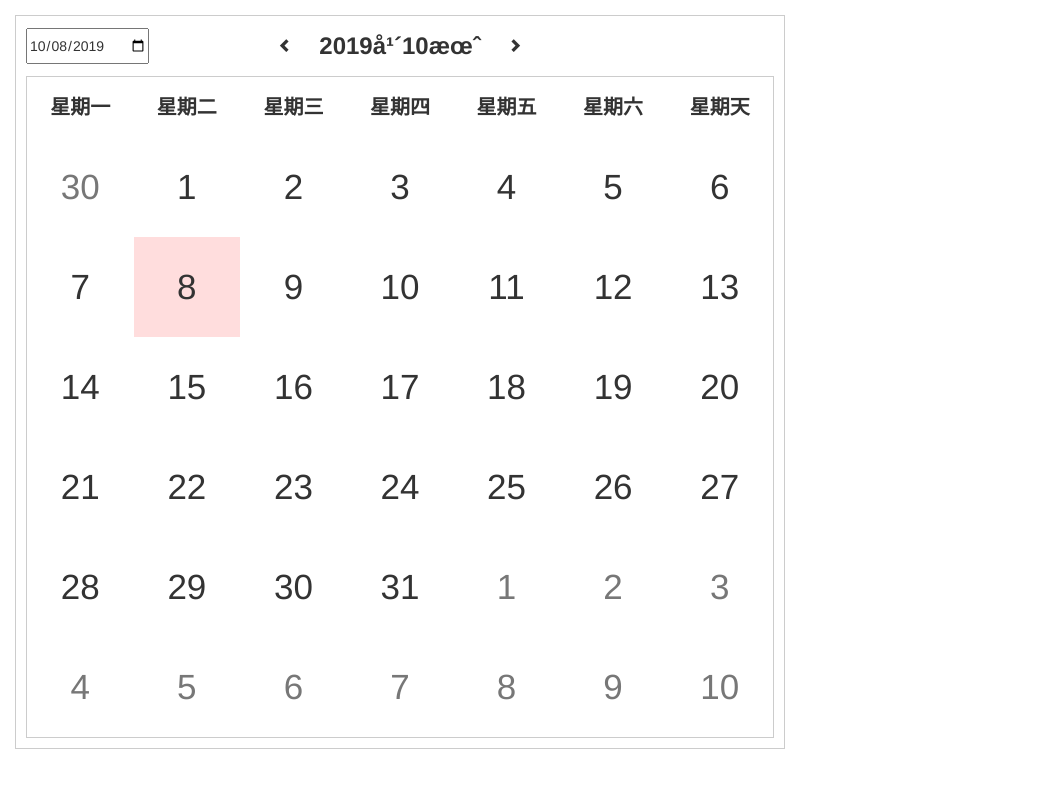
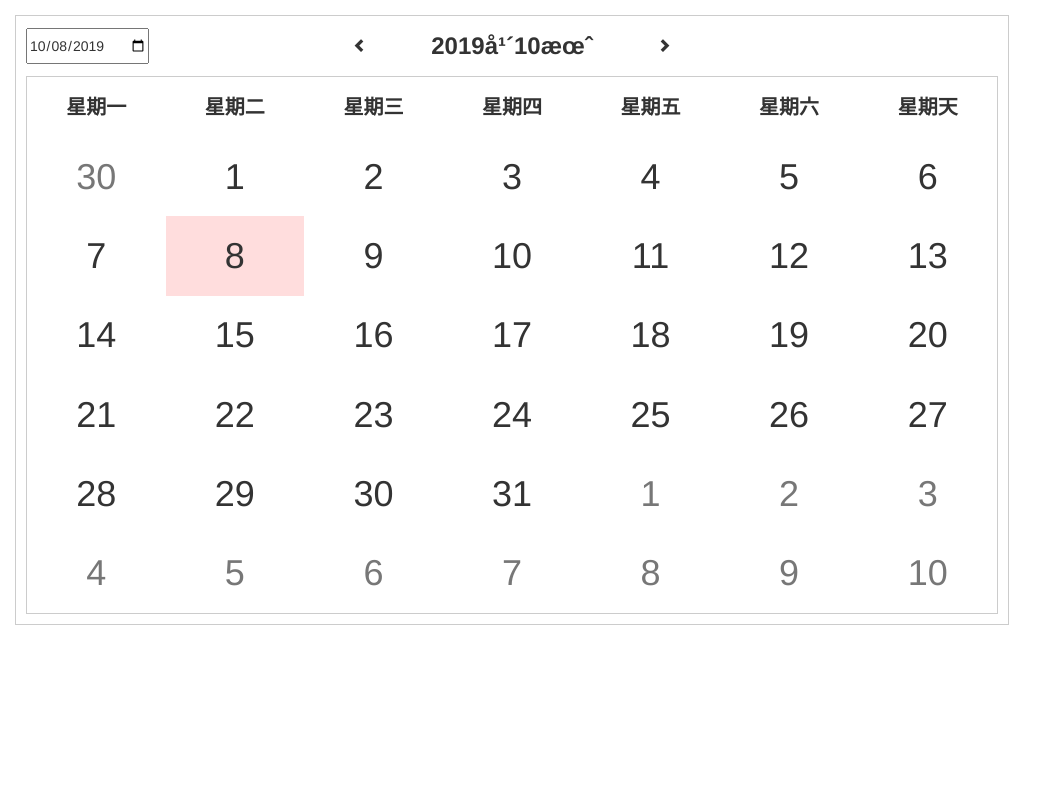
Before and after one commit to hqyaimer/Calendar, a plain HTML site: page index.html in a window 1280 px wide. Shown: the whole page, without its empty margins (0-1057 px from the left). Drawn offline with nearby package versions, Linux system fonts and the light colour scheme.

Commit message:
calendar

```diff
--- a/calendar.css
+++ b/calendar.css
@@ -25,7 +25,6 @@
 }
 .calendar-container table>tbody td {
     width: 14.2857%;
-    height: 100px;
     cursor: pointer;
 }
 .calendar-container table>tbody td.prevtd, .calendar-container table>tbody td.nexttd {
--- a/calendar.js
+++ b/calendar.js
@@ -7,15 +7,19 @@
     };
     Calendar.prototype = {
         $element: null,
+        $reference: null,
         element: null,
         choose:null,
         title: ['星期一', '星期二', '星期三', '星期四', '星期五', '星期六', '星期天'],
         date: new Date(),
         ndate: null,
+        gridh: null,
+        fontsize: null,
         init: function(options) {
             $.extend(true, this, options);
             this.date = new Date(this.date.getFullYear(), this.date.getMonth(), this.date.getDate(), 0, 0, 0);
             this.ndate = this.date;
+            if(!this.$reference) this.$reference = this.$element;
             this.rander();
             var element = this.$element;
             var date = this.date;
@@ -53,6 +57,12 @@
             });
         },
         rander: function() {
+            var height = this.$reference.height();
+            var gridh = (height - 134.5) / 6;
+            this.gridh = gridh + 'px';
+            var tfs = this.gridh - 25;
+            this.fontsize = tfs > 8 ? tfs + 'px' : 8 + 'px';//td内边距
+            this.fontsize = tfs < 36 ? tfs + 'px' : 36 + 'px';//td内边距
             $('.calendar-date').val(this.ndate.format('yyyy-MM-dd'));
             var fdate = $('.calendar-fdate').attr("data-format");
             $('.calendar-fdate').html(this.ndate.format(fdate));
@@ -79,15 +89,15 @@
             for (var i = 0; i < day; i++) {
                 var temp = new Date(tdate.getTime());
                 temp.setDate(tdate.getDate() - (day - i));
-                html += '<td class="prevtd" data-date="' + temp.format('yyyy-MM-dd') + '">' + temp.getDate() + '</td>';
+                html += '<td class="prevtd" data-date="' + temp.format('yyyy-MM-dd') + '" style="font-size:' + this.fontsize + ';height:' + this.gridh + ';">' + temp.getDate() + '</td>';
             }
             var rowcount = 1;
             do {
                 //console.log(tdate.format('yyyy-MM-dd'));
                 if (cdate.getTime() == tdate.getTime()) {
-                    html += '<td class="active currtd" data-date="' + tdate.format('yyyy-MM-dd') + '">' + tdate.getDate() + '</td>';
+                    html += '<td class="active currtd" data-date="' + tdate.format('yyyy-MM-dd') + '" style="font-size:' + this.fontsize + ';height:' + this.gridh + ';">' + tdate.getDate() + '</td>';
                 } else {
-                    html += '<td class="currtd" data-date="' + tdate.format('yyyy-MM-dd') + '">' + tdate.getDate() + '</td>';
+                    html += '<td class="currtd" data-date="' + tdate.format('yyyy-MM-dd') + '" style="font-size:' + this.fontsize + ';height:' + this.gridh + ';">' + tdate.getDate() + '</td>';
                 }
                 if (tdate.getDay() == 0) {
                     html += "</tr><tr>";
@@ -98,7 +108,7 @@
             var tday = tdate.getDay() == 0 ? 6 : tdate.getDay() - 1;
             var max = rowcount < 6 ? 14 : 7;
             for (var i = tday; i < max; i++) {
-                html += '<td class="nexttd" data-date="' + tdate.format('yyyy-MM-dd') + '">' + tdate.getDate() + '</td>';
+                html += '<td class="nexttd" data-date="' + tdate.format('yyyy-MM-dd') + '" style="font-size:' + this.fontsize + ';height:' + this.gridh + ';">' + tdate.getDate() + '</td>';
                 if (tdate.getDay() == 0) {
                     html += "</tr><tr>";
                 }
--- a/index.html
+++ b/index.html
@@ -15,13 +15,19 @@
     <link rel="stylesheet" href="./calendar.css" />
     <script type="text/javascript">
         window.onload = function(){
-            $('.calendar-container').calendar({choose:function(item){
-                console.log(item.attr("data-date"));
-            }});
+            $('.calendar-container').calendar({
+                $reference:$("#Calendar"),
+                choose:function(item){
+                    console.log(item.attr("data-date"));
+                }
+            });
+        }
+        window.onresize = function(){
+            $('.calendar-container').calendar("rander");
         }
     </script>
     <body style="overflow: hidden;">
-        <div style="position: fixed;min-height: 500px;min-width: 800px;top:0px;left:0px;padding:15px;">
+        <div id="Calendar" style="position: fixed;min-height: 500px;min-width: 800px;width:80vw;height:80vh;top:0px;left:0px;padding:15px;">
             <div class="calendar-container">
                 <div class="calendar-title">
                     <div>
```
Also changed, not shown: 1 other file.
